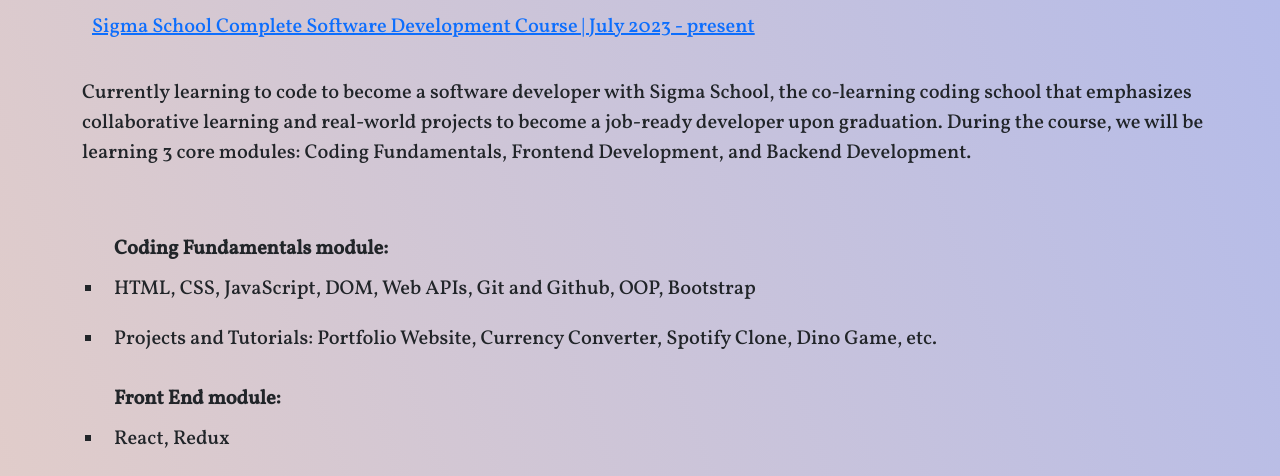
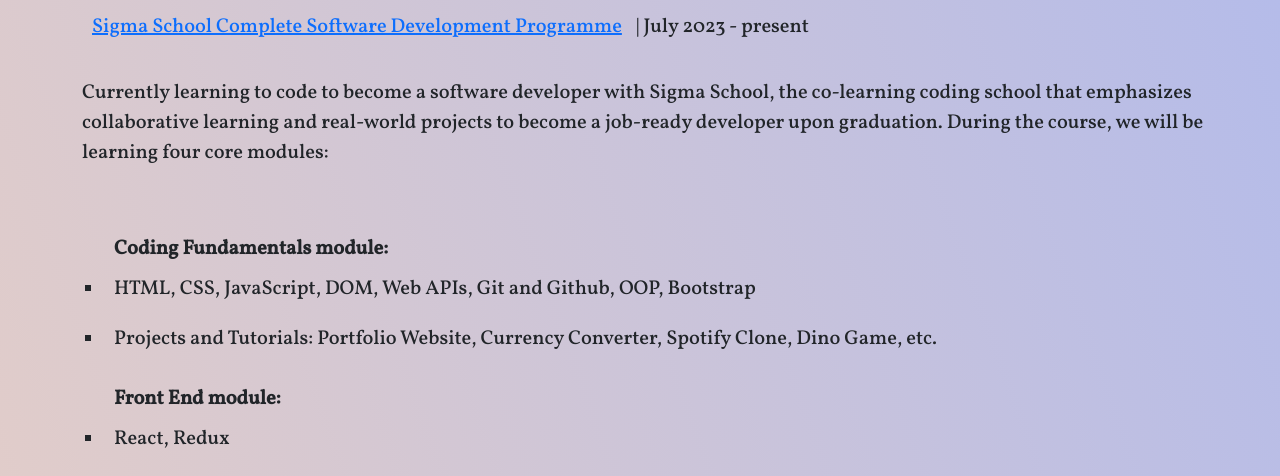
Before and after one commit to crchew/portfolio-website, a website: page resume.html in a window 1280 px wide. Shown: the part 621-1097 px from the top of the page. Drawn offline with nearby package versions, Linux system fonts and the light colour scheme.

Commit message:
Update resume.html

```diff
--- a/resume.html
+++ b/resume.html
@@ -30,8 +30,8 @@
         <ul>
             <li>
                 <h3><i class="bi bi-book"></i>Web Development Student</h3>
-                <p><a href="https://sigmaschool.co/complete-software-development-programme#curriculum">Sigma School Complete Software Development Course | July 2023 - present </a></p>
-                <p>Currently learning to code to become a software developer with Sigma School, the co-learning coding school that emphasizes collaborative learning and real-world projects to become a job-ready developer upon graduation. During the course, we will be learning 3 core modules: Coding Fundamentals, Frontend Development, and Backend Development.
+                <p><a href="https://sigmaschool.co/complete-software-development-programme#curriculum">Sigma School Complete Software Development Programme</a> | July 2023 - present </p>
+                <p>Currently learning to code to become a software developer with Sigma School, the co-learning coding school that emphasizes collaborative learning and real-world projects to become a job-ready developer upon graduation. During the course, we will be learning four core modules:
                     <br/>
                     <br/>
                 <ul class="resume-list"><b>Coding Fundamentals module:</b>
```
